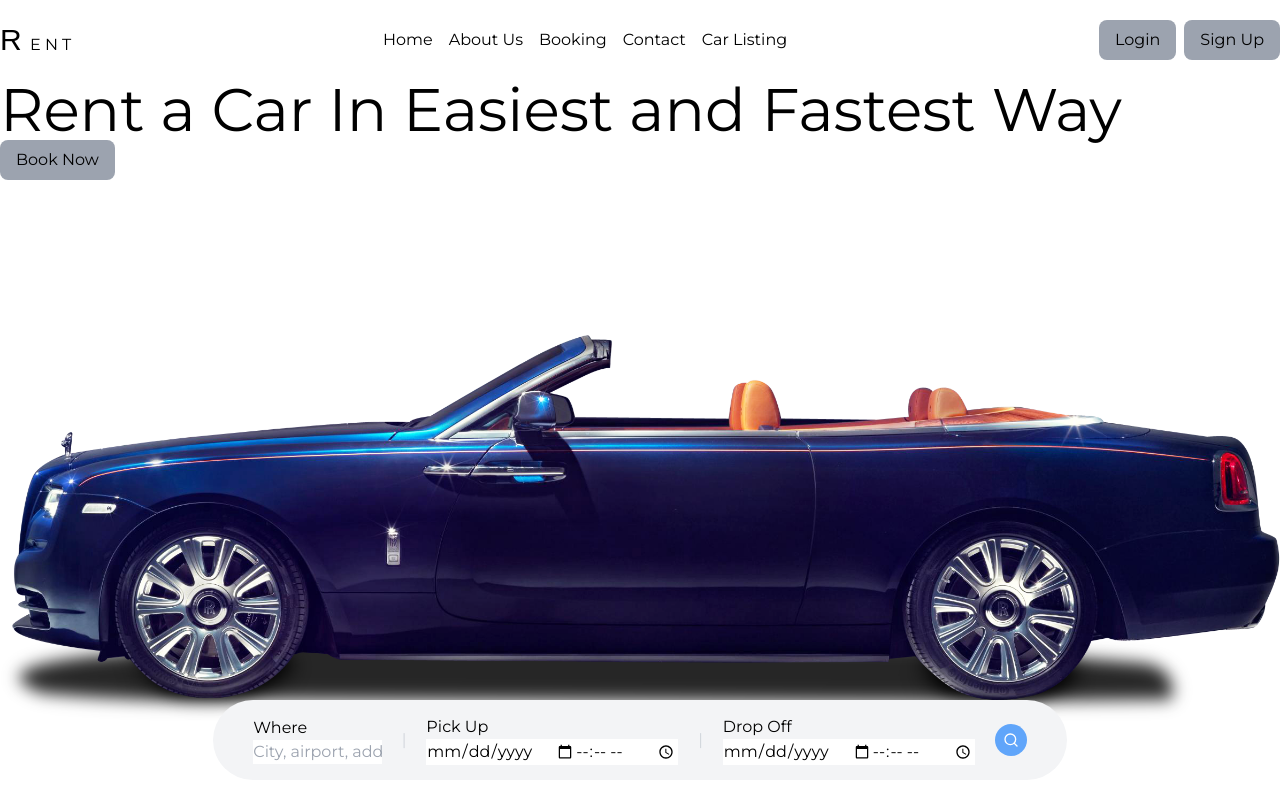
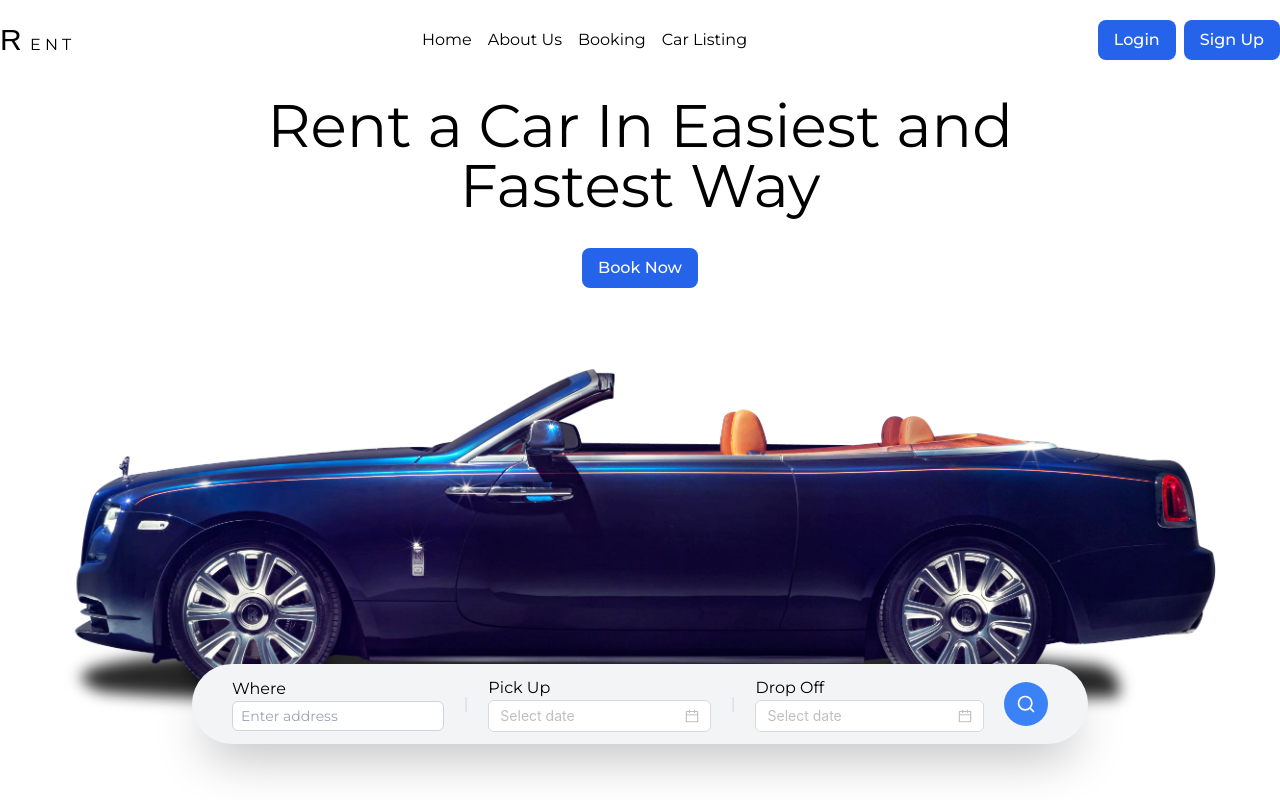
Before and after one commit to KhaledAhmed2004/Car-Rental-Reservation-System-FrontEnd, a React (Vite) app: page / in a window 1280 px wide. Shown: the top 800 px of the page. Built offline with nearby package versions, Linux system fonts and the light colour scheme; a web font is replaced by a local one.

Commit message:
feat(hero): update hero section on home page

```diff
--- a/src/components/common/atoms/PrimaryButton.tsx
+++ b/src/components/common/atoms/PrimaryButton.tsx
@@ -1,8 +1,14 @@
 import React from "react";
 
-const PrimaryButton = ({ onClick, label }) => {
+type PrimaryButtonProps = {
+  onClick: () => void;
+  label: string;
+};
+
+const PrimaryButton: React.FC<PrimaryButtonProps> = ({ onClick, label }) => {
+  console.log("onClick:", onClick);
   return (
-    <button className="bg-gray-400 px-4 py-2 rounded-lg" onClick={onClick}>
+    <button className="bg-blue-600 text-white font-medium px-4 py-2 rounded-lg z-50" onClick={onClick}>
       {label}
     </button>
   );
--- a/src/components/common/molecules/AuthButtons.tsx
+++ b/src/components/common/molecules/AuthButtons.tsx
@@ -4,8 +4,18 @@ import PrimaryButton from "../atoms/PrimaryButton";
 const AuthButtons = () => {
   return (
     <div className="flex gap-2">
-      <PrimaryButton onClick={"onClick"} label={"Login"} />
-      <PrimaryButton onClick={"onClick"} label={"Sign Up"} />
+      <PrimaryButton
+        onClick={() => {
+          console.log("Login");
+        }}
+        label={"Login"}
+      />
+      <PrimaryButton
+        onClick={() => {
+          console.log("Sing Up");
+        }}
+        label={"Sign Up"}
+      />
     </div>
   );
 };
--- a/src/components/common/molecules/NavMenu.tsx
+++ b/src/components/common/molecules/NavMenu.tsx
@@ -6,7 +6,6 @@ const navigationLink = [
   { id: 1, to: "/", label: "Home" },
   { id: 2, to: "/aboutUs", label: "About Us" },
   { id: 3, to: "/booking", label: "Booking" },
-  { id: 4, to: "/contact", label: "Contact" },
   { id: 4, to: "/car-listing", label: "Car Listing" },
 ];
 
--- a/src/components/features/aboutUsPage/ContactUsSection.tsx
+++ b/src/components/features/aboutUsPage/ContactUsSection.tsx
@@ -60,7 +60,12 @@ const ContactUsSection = () => {
               placeholder="Write Your Message..."
               aria-label="Message"
             />
-            <PrimaryButton label={"Send"} onClick={"send"} />
+            <PrimaryButton
+              label={"Send"}
+              onClick={() => {
+                console.log("Contact");
+              }}
+            />
           </form>
         </div>
       </div>
--- a/src/components/features/homePage/HeroSearchBar.tsx
+++ b/src/components/features/homePage/HeroSearchBar.tsx
@@ -1,36 +1,31 @@
+import { DatePicker } from "antd";
 import React from "react";
 import { FiSearch } from "react-icons/fi";
 
 const HeroSearchBar = () => {
   return (
     <div className="flex justify-center items-center h-screen">
-      <div className="bg-gray-100 h-11 w-2/3 flex p-10 rounded-full items-center justify-between gap-5 text-left absolute bottom-5">
-        <div>
-          <h2>Where</h2>
+      <div className="bg-gray-100 h-20 w-[70%] flex p-10 rounded-full items-center justify-between gap-5 text-left absolute bottom-14 shadow-2xl">
+        <div className="">
+          <label>Where</label>
           <input
             type="text"
-            className="w-full"
-            placeholder="City, airport, address or hotel"
+            className="w-full focus:outline-none p-1 text-sm border rounded-md pl-2 border-gray-300 hover:border-blue-400"
+            placeholder="Enter address"
           />
         </div>
         <div className="text-gray-300">|</div>
         <div className="">
-          <div>Pick Up</div>
-          <div className="flex">
-            <input type="date" name="" id="" />
-            <input type="time" name="" id="" />
-          </div>
+          <label>Pick Up</label>
+          <DatePicker format="DD/MM/YYYY" className="w-full" />
         </div>
         <div className="text-gray-300">|</div>
         <div>
-          <div>Drop Off</div>
-          <div className="flex">
-            <input type="date" name="" id="" />
-            <input type="time" name="" id="" />
-          </div>
+          <label>Drop Off</label>
+          <DatePicker format="DD/MM/YYYY" className="w-full" />
         </div>
-        <div className="bg-blue-400 p-2 rounded-full">
-          <FiSearch className="text-white" />
+        <div className="bg-blue-500 p-3 rounded-full">
+          <FiSearch className="text-white h-5 w-5 hover:scale-110 transition-all" />
         </div>
       </div>
     </div>
--- a/src/components/features/homePage/HeroSection.tsx
+++ b/src/components/features/homePage/HeroSection.tsx
@@ -1,15 +1,24 @@
 import React from "react";
-import SearchBar from "./HeroSearchBar";
+import HeroSearchBar from "./HeroSearchBar";
 import PrimaryButton from "./../../common/atoms/PrimaryButton";
-import HeroSearchBar from "./HeroSearchBar";
+import { useNavigate } from "react-router-dom";
 
 const HeroSection = () => {
+  const navigate = useNavigate();
+  const handleClick = () => {
+    navigate("/booking");
+  };
   return (
-    <div className="relative overflow-hidden w-full h-[calc(100vh-80px)]">
-      <h1 className="text-6xl">Rent a Car In Easiest and Fastest Way</h1>
-
-      <div className="absolute bottom-0  w-full bg-[url(./assets/car.png)] bg-contain bg-no-repeat bg-center h-3/4 flex items-end"></div>
-      <PrimaryButton label={"Book Now"} onClick={"Booking Action"} />
+    <div className="relative overflow-hidden w-full h-[calc(100vh-80px)] py-4">
+      <div className="w-[70%] mx-auto items-center space-y-8">
+        <h1 className="text-6xl text-center">
+          Rent a Car In Easiest and Fastest Way
+        </h1>
+        <div className="flex justify-center">
+          <PrimaryButton label="Book Now" onClick={handleClick} />
+        </div>
+      </div>
+      <div className="absolute bottom-[-15px] bg-red-90 left-1/2 transform -translate-x-1/2  w-[90%] bg-[url(./assets/car.png)] bg-contain bg-no-repeat bg-center h-3/4 flex items-end"></div>
       <HeroSearchBar />
     </div>
   );
--- /dev/null
+++ b/src/pages/BookingPage.tsx
@@ -0,0 +1,9 @@
+import React from 'react'
+
+const BookingPage = () => {
+  return (
+    <div>BookingPage</div>
+  )
+}
+
+export default BookingPage
--- a/src/routes/Routes.tsx
+++ b/src/routes/Routes.tsx
@@ -15,6 +15,7 @@ import ManageCarPage from "../pages/adminDashboard/ManageCarPage";
 import ManageBookingsPage from "../pages/adminDashboard/ManageBookingsPage";
 import ManageReturnCarPage from "../pages/adminDashboard/ManageReturnCarPage";
 import ManageUser from "../pages/adminDashboard/ManageUser";
+import BookingPage from "../pages/BookingPage";
 
 const Router = createBrowserRouter([
   {
@@ -27,6 +28,7 @@ const Router = createBrowserRouter([
       { path: "/car/:id", element: <CarDetailsPage /> },
       { path: "/signIn", element: <SignInPage /> },
       { path: "/signUp", element: <SignUpPage /> },
+      { path: "/booking", element: <BookingPage /> },
     ],
   },
   {
```
